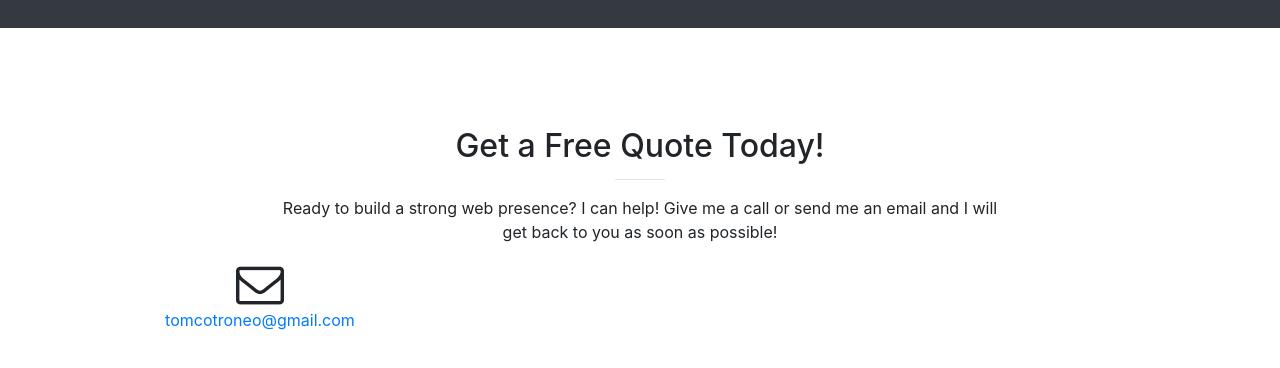
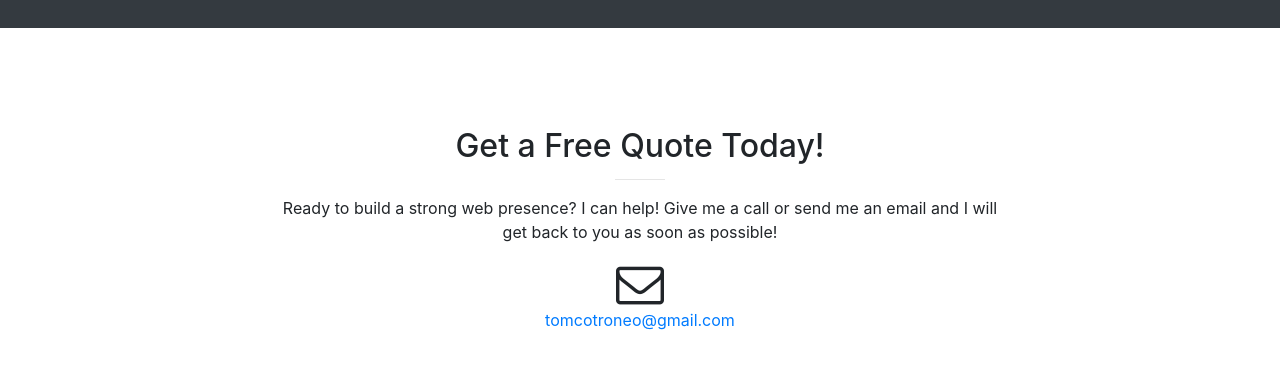
Before and after one commit to cotrones/cotrones.github.io, a website with bundled scripts: page index.html in a window 1280 px wide. Shown: the part 2328-2696 px from the top of the page. Built offline with nearby package versions, Linux system fonts and the light colour scheme.

Commit message:
Update index.html

```diff
--- a/index.html
+++ b/index.html
@@ -251,7 +251,7 @@
           </div>
         </div>
         <div class="row">
-          <div class="col-lg-4 mr-auto text-center">
+          <div class="col-lg-4 mx-auto text-center">
             <i class="fa fa-envelope-o fa-3x sr-contact"></i>
             <p>
               <a href="mailto:tomcotroneo@gmail.com">tomcotroneo@gmail.com</a>
```
